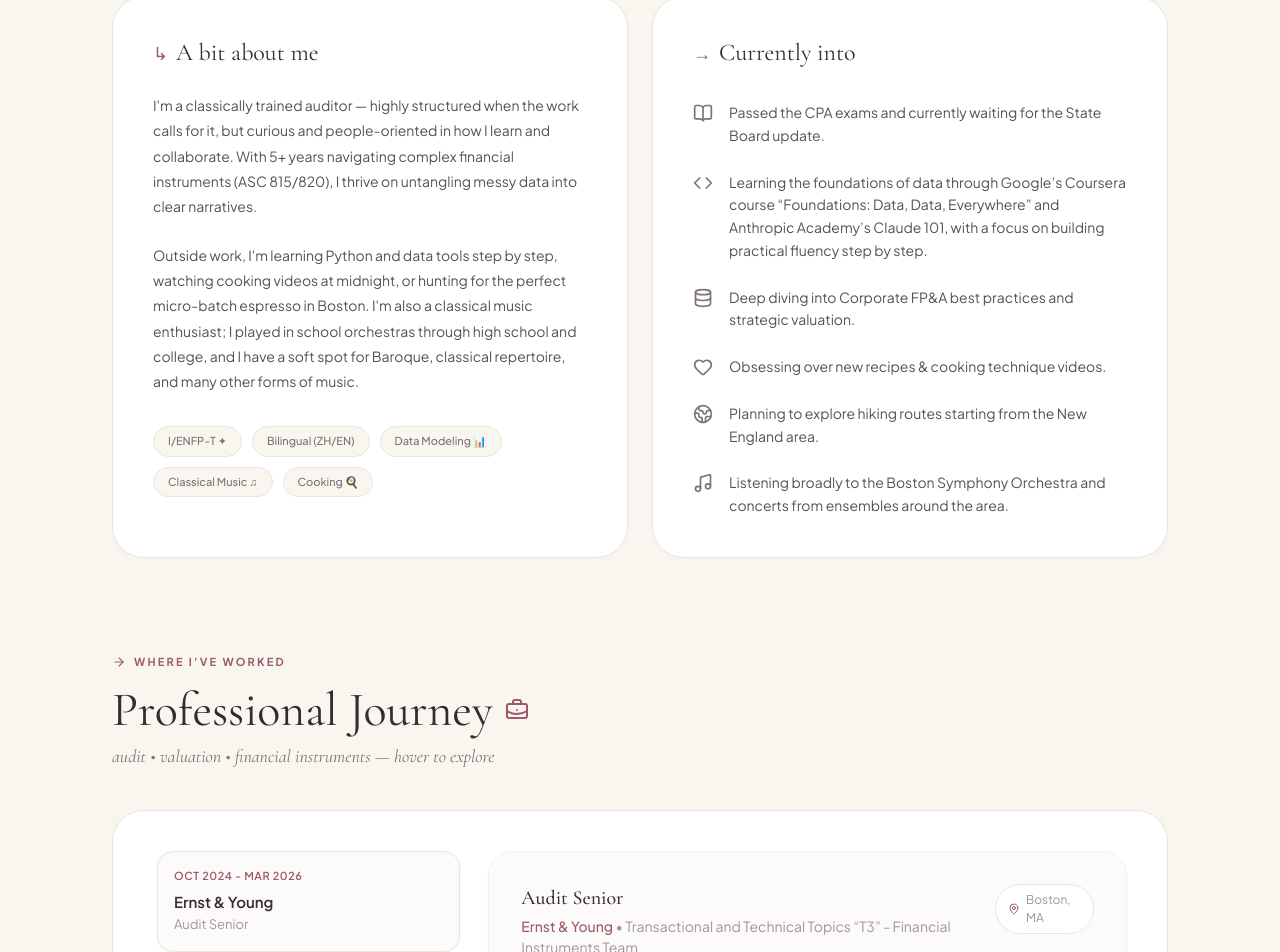
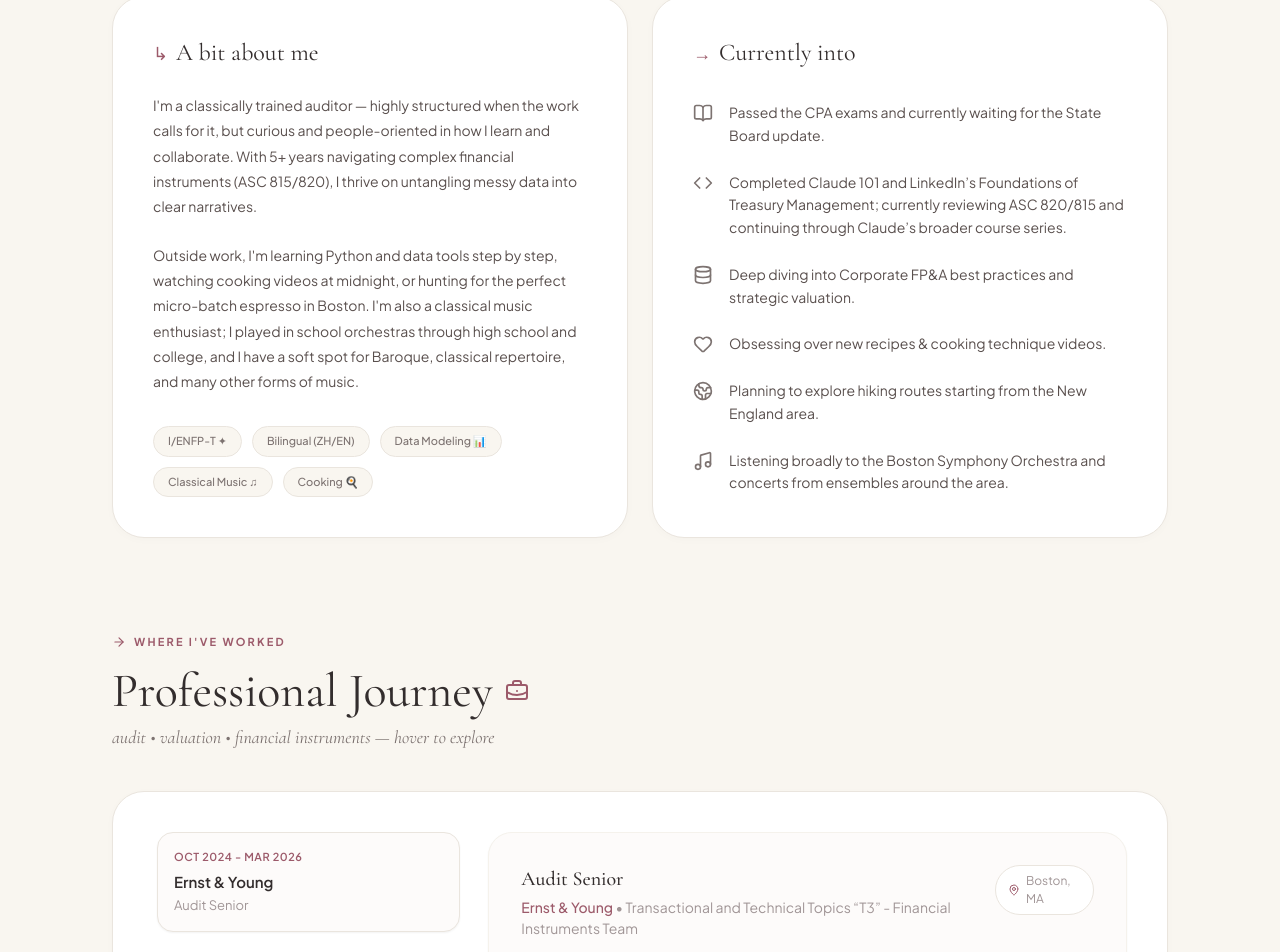
Before and after one commit to Olivialqy2020/olivia-portfolio, a React (Vite) app: page / in a window 1280 px wide. Shown: the part 878-1830 px from the top of the page. Built offline with nearby package versions, Linux system fonts and the light colour scheme; the HTML template or start-up script is replaced by a standard one.

Commit message:
Update current learning status

```diff
--- a/src/App.tsx
+++ b/src/App.tsx
@@ -73,7 +73,7 @@ export default function App() {
       currentTitle: "Currently into",
       currentItems: [
         "Passed the CPA exams and currently waiting for the State Board update.",
-        "Learning the foundations of data through Google’s Coursera course “Foundations: Data, Data, Everywhere” and Anthropic Academy’s Claude 101, with a focus on building practical fluency step by step.",
+        "Completed Claude 101 and LinkedIn’s Foundations of Treasury Management; currently reviewing ASC 820/815 and continuing through Claude’s broader course series.",
         "Deep diving into Corporate FP&A best practices and strategic valuation.",
         "Obsessing over new recipes & cooking technique videos.",
         "Planning to explore hiking routes starting from the New England area.",
@@ -143,7 +143,7 @@ export default function App() {
       currentTitle: "最近在关注",
       currentItems: [
         "已通过 CPA 考试，目前在等待 State Board 的更新。",
-        "正在学习 Google Coursera 的 “Foundations: Data, Data, Everywhere” 和 Anthropic Academy 的 Claude 101，想用更系统的方式补足数据与 AI 工具的实操基础。",
+        "已完成 Claude 101 和 LinkedIn 的 Foundations of Treasury Management；目前在继续复习 ASC 820/815，并持续学习 Claude 名下的一系列课程。",
         "持续了解企业财务规划与分析的工作方式、预算预测逻辑和战略估值场景。",
         "研究新的食谱和烹饪技巧视频。",
         "计划从北美新英格兰地区开始慢慢探索适合周末的徒步路线。",
```
